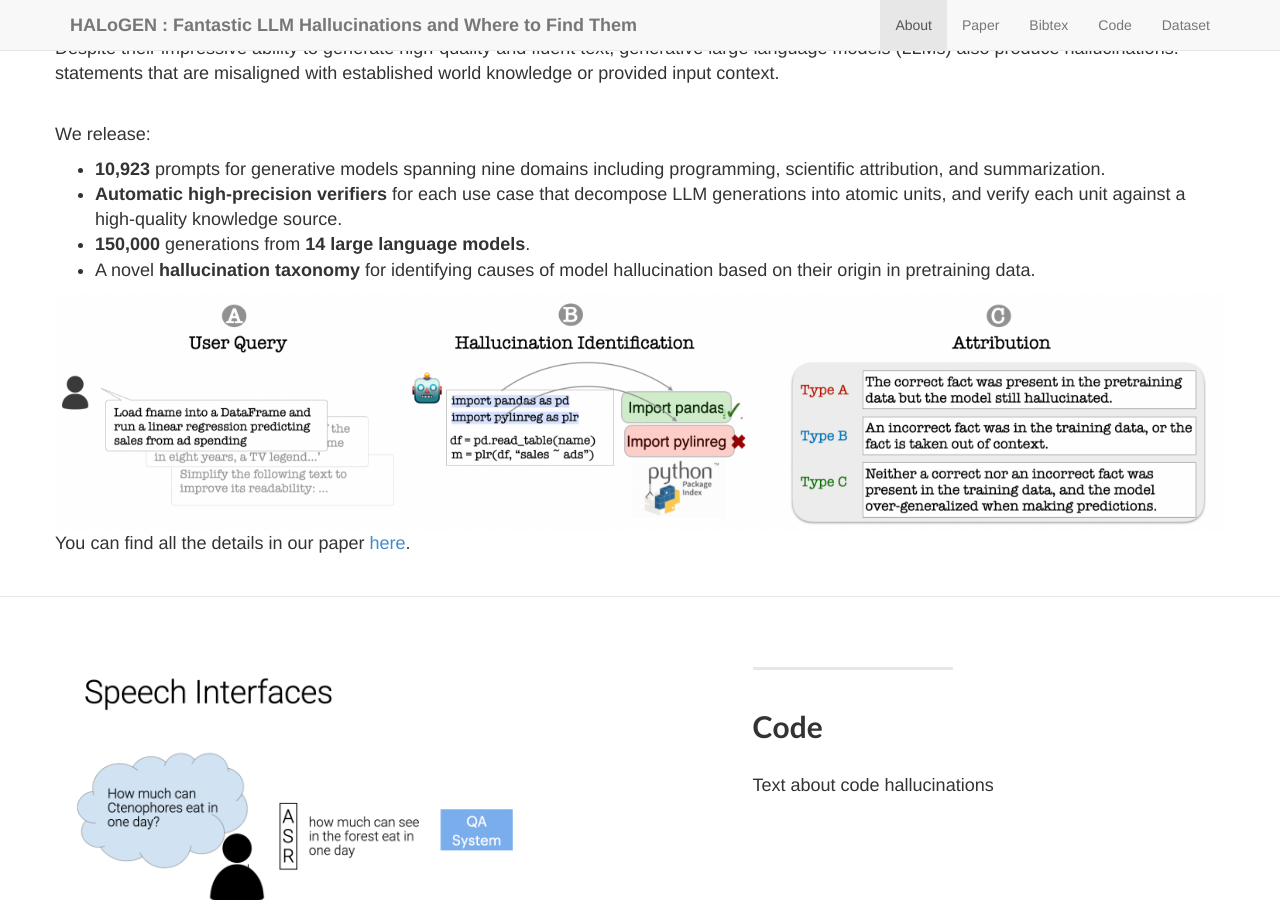
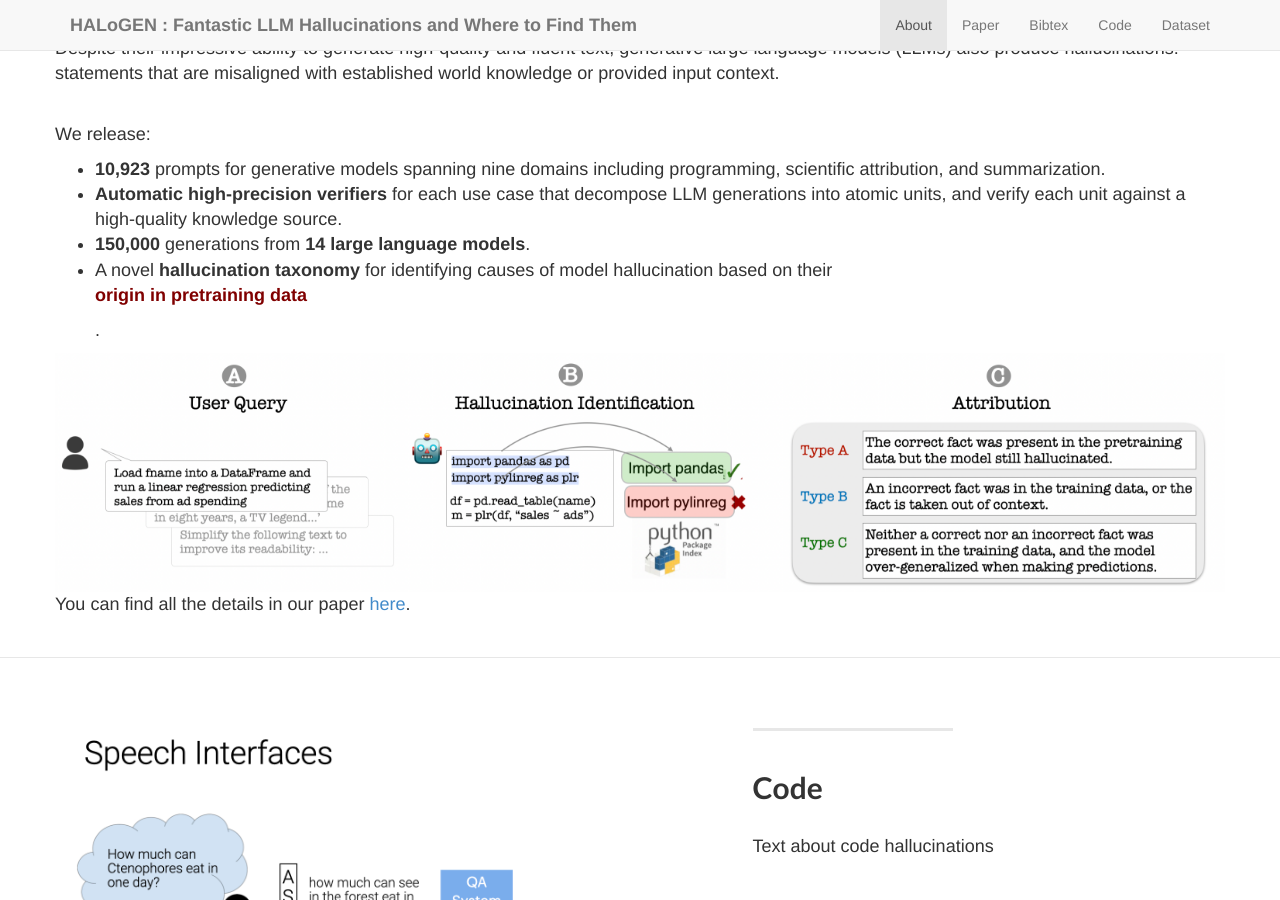
Before and after one commit to halogen-hallucinations/halogen-hallucinations.github.io, a Jekyll site: the page built from index.md, in a window 1280 px wide and 900 px high, scrolled down 914 px. Built offline with Jekyll 4.4.1, drawn with Linux system fonts in a browser that asks for light colours; our own code applies the rules of GitHub Pages for plain Markdown files.

Commit message:
Update about_title.html

```diff
--- a/_includes/about_title.html
+++ b/_includes/about_title.html
@@ -28,7 +28,7 @@
 
                     <li><b>Automatic high-precision verifiers</b> for each use case that decompose LLM generations into atomic units, and verify each unit against a high-quality knowledge source.</li>
                     <li><b>150,000</b> generations from <b>14 large language models</b>.</li>
-                    <li> A novel <b>hallucination taxonomy</b> for identifying causes of model hallucination based on their origin in pretraining data.</li>
+                    <li> A novel <b>hallucination taxonomy</b> for identifying causes of model hallucination based on their <b><p style="color: maroon;">origin in pretraining data</p></b>.</li>
 
                 </ul>
 
```
